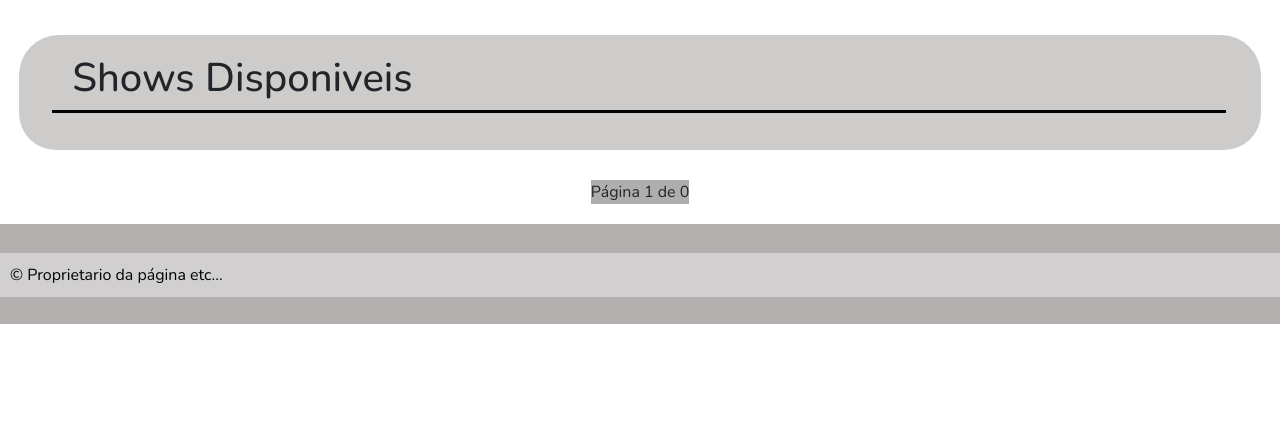
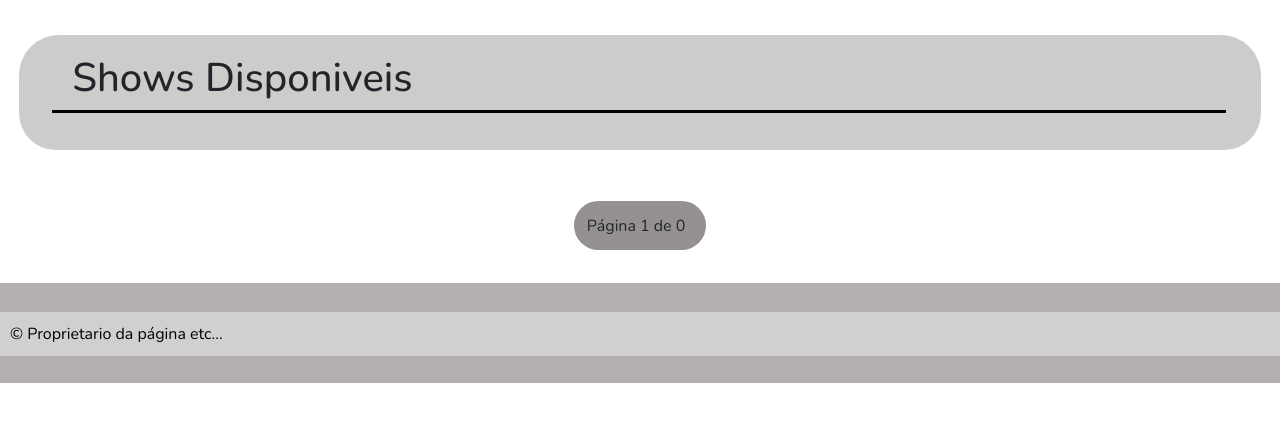
Before and after one commit to raissacunhamedeiros/Project-Crescent, a Flask app: template templates/index_main_usuario.html in a window 1280 px wide. Shown: the part 144-566 px from the top of the page. Run offline with Flask 3, Linux system fonts and the light colour scheme; the template is opened without the code that fills it: values that come from a table or form of the project are taken from there, others are empty.

Commit message:
Crescent v2.0

```diff
--- a/DAO/shows_request.py
+++ b/DAO/shows_request.py
@@ -3,7 +3,7 @@ from database.database import Shows
 
 def shows_request():
     page = request.args.get('page', 1, type=int)
-    per_page = 6
+    per_page = 1
     shows = Shows.query.paginate(page=page, per_page=per_page)
     return shows
 
--- a/static/css/index_main_usuario.css
+++ b/static/css/index_main_usuario.css
@@ -29,9 +29,22 @@ main {
 }
 
 .paginacao {
-    margin-top: 30px;
+    display: flex;
+    align-items: center;
+    justify-content: center;
+    padding: 1%;
+    border-radius: 20px;
+    margin-top: 3%;
     margin-bottom: 20px;
-    background-color: rgb(175, 173, 173);
+    gap: 3%;
+    width: 100%;
+}
+
+.paginacao span {
+    background-color: rgb(150, 145, 145);
+    padding: 1%;
+    border-radius: 25px;
+    width: 10.5%;
 }
 
 .show_style {
```
